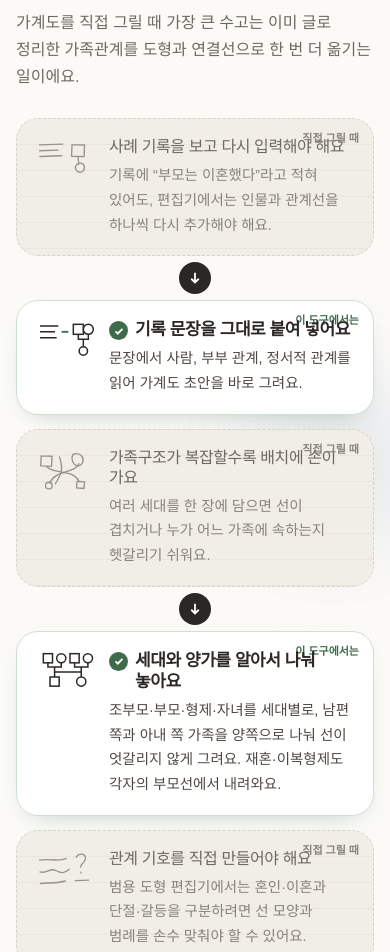
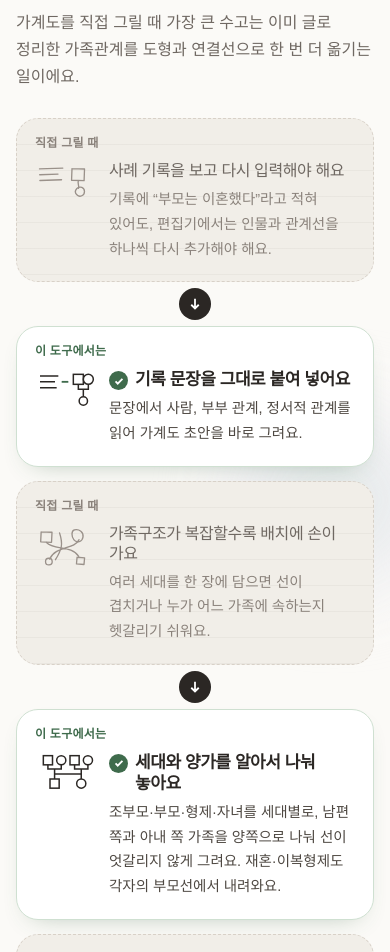
Before and after one commit to mylog-j/case-genogram, a plain HTML site: page index.html in a window 390 px wide. Shown: the part 1593-2545 px from the top of the page. Drawn offline with Linux system fonts and the light colour scheme; no server answers; a web font is replaced by a local one.

Commit message:
모바일: 비교 카드의 '직접 그릴 때/이 도구에서는' 꼬리표가 제목과 겹치지 않게 카드 위에 자리 만들기, 쓰는 법 손글씨 메모 간격
Co-Authored-By: Claude Opus 5.5 <noreply@anthropic.com>

```diff
--- a/css/style.css
+++ b/css/style.css
@@ -562,8 +562,8 @@ textarea:focus { outline: none; border-color: var(--lavender-ink); box-shadow: 0
   .cmp-labels { display: none; }
   .cmp-row { grid-template-columns: 1fr; gap: 6px; }
   .cmp-arrow svg { transform: rotate(90deg); width: 32px; height: 32px; padding: 7px; }
-  .cmp-before::before, .cmp-after::before { position: absolute; top: 10px; right: 14px; font-size: 11px; font-weight: 600; }
-  .cmp-before, .cmp-after { position: relative; padding: 18px 18px 18px; gap: 14px; }
+  .cmp-before::before, .cmp-after::before { position: absolute; top: 14px; left: 18px; font-size: 12px; font-weight: 600; letter-spacing: .02em; }
+  .cmp-before, .cmp-after { position: relative; padding: 42px 18px 20px; gap: 14px; }
   .cmp-before::before { content: '직접 그릴 때'; color: #8A827B; }
   .cmp-after::before { content: '이 도구에서는'; color: var(--sage-ink); }
   .doodle, .neat { width: 60px; height: 44px; }
@@ -633,7 +633,7 @@ textarea:focus { outline: none; border-color: var(--lavender-ink); box-shadow: 0
 .hn-inline { font-size: .62em; font-weight: 400; margin-left: 10px; vertical-align: middle; color: var(--coral-ink); }
 .hn-empty { font-size: 26px; color: var(--coral-ink); }
 @media (max-width: 960px) {
-  .hn-head { position: static; display: block; margin-top: 6px; }
+  .hn-head { position: static; display: inline-block; margin: 14px 0 12px; }
   .hn-safety { position: static !important; display: inline-block; margin-bottom: 8px; }
 }
 @media (max-width: 720px) {
```
